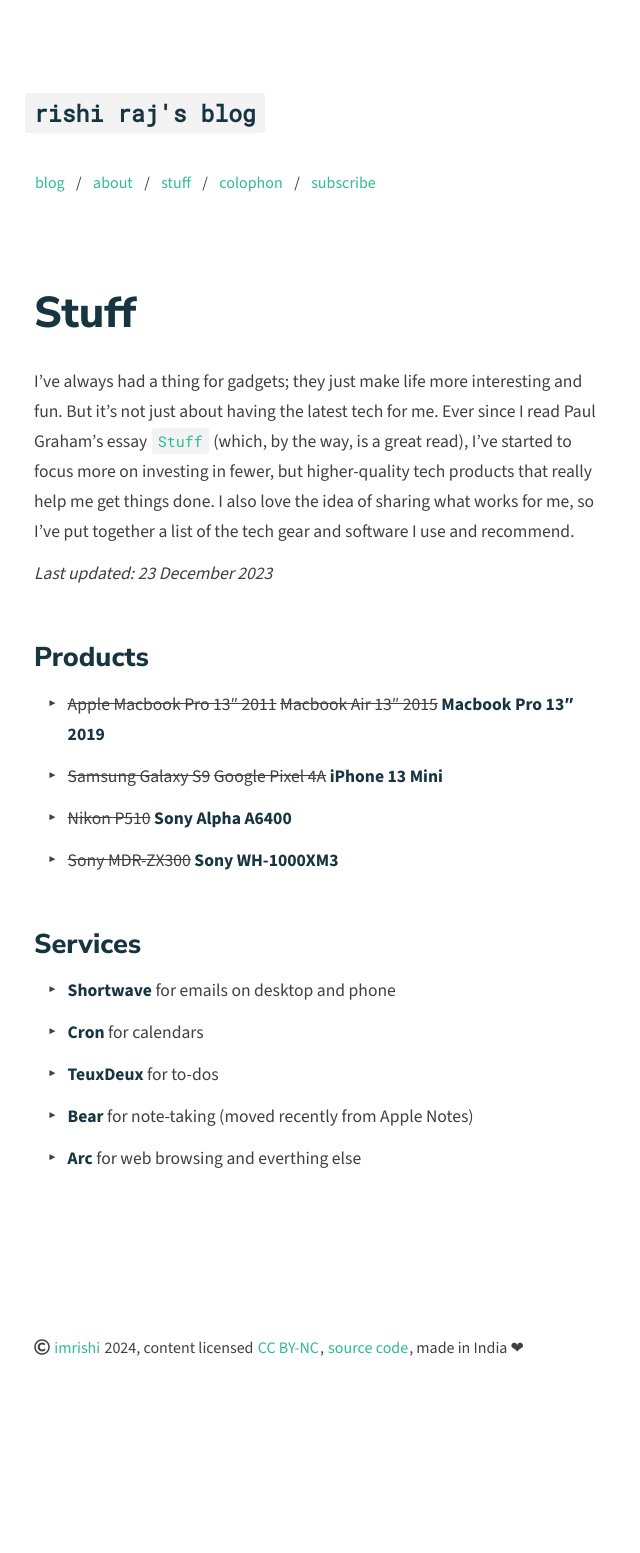
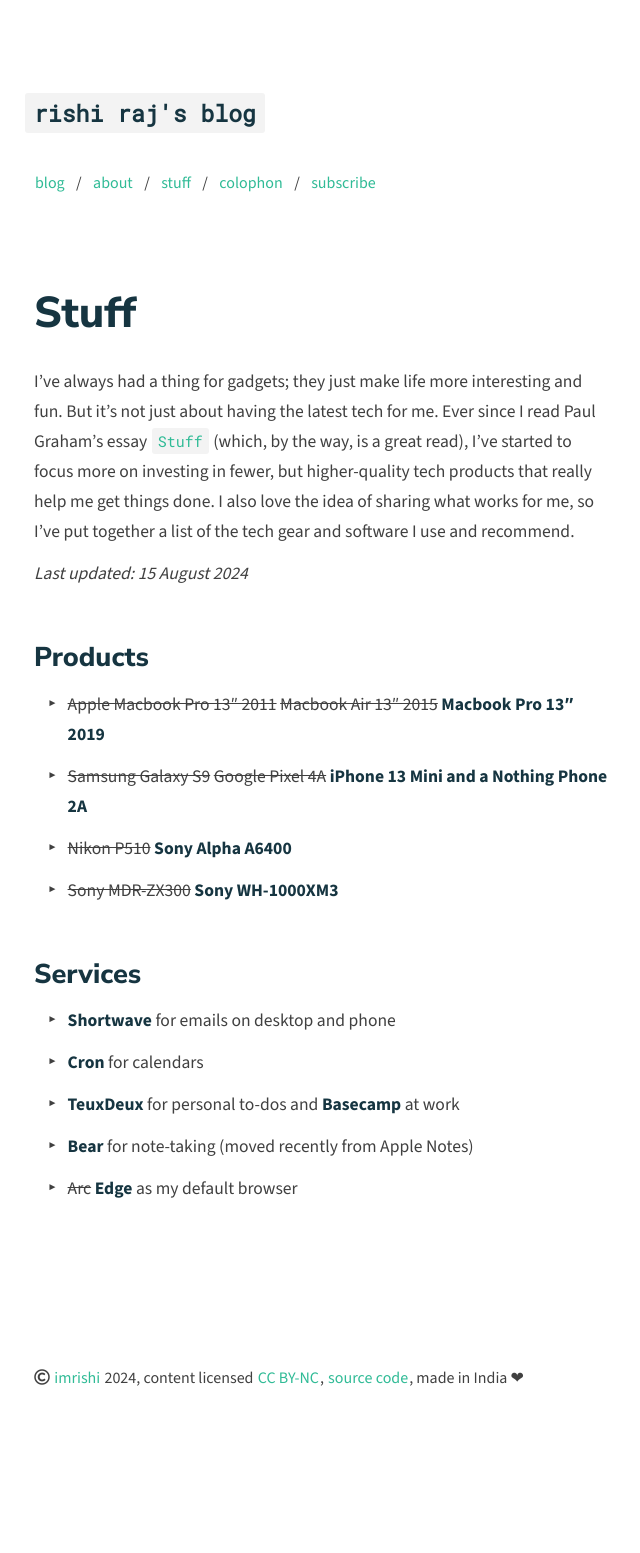
Before and after one commit to talkxo/rishiraj-blog-machine, a Jekyll site: the page built from _pages/stuff.md, in a window 1280 px wide. Shown: the whole page, without its empty margins (318-958 px from the left). Built offline with Jekyll 4.4.1, drawn with Linux system fonts in a browser that asks for light colours; nearby versions of some CDN libraries; before the commit the page ends 1523 px from its top, so only the background shows below that.

Commit message:
Update stuff.md

```diff
--- a/_pages/stuff.md
+++ b/_pages/stuff.md
@@ -6,12 +6,12 @@
 
 I've always had a thing for gadgets; they just make life more interesting and fun. But it's not just about having the latest tech for me. Ever since I read Paul Graham's essay [`Stuff`](http://www.paulgraham.com/stuff.html) (which, by the way, is a great read), I've started to focus more on investing in fewer, but higher-quality tech products that really help me get things done. I also love the idea of sharing what works for me, so I've put together a list of the tech gear and software I use and recommend.
 
-_Last updated: 23 December 2023_
+_Last updated: 15 August 2024_
 
 ## Products
 
 -   ~~Apple Macbook Pro 13″ 2011~~ ~~Macbook Air 13″ 2015~~ **Macbook Pro 13″ 2019**
--   ~~Samsung Galaxy S9~~ ~~Google Pixel 4A~~ **iPhone 13 Mini**
+-   ~~Samsung Galaxy S9~~ ~~Google Pixel 4A~~ **iPhone 13 Mini and a Nothing Phone 2A**
 -   ~~Nikon P510~~ **Sony Alpha A6400**
 -   ~~Sony MDR-ZX300~~ **Sony WH-1000XM3**
 
@@ -19,6 +19,6 @@
 
 - **Shortwave** for emails on desktop and phone
 - **Cron** for calendars
-- **TeuxDeux** for to-dos
+- **TeuxDeux** for personal to-dos and **Basecamp** at work
 - **Bear** for note-taking (moved recently from Apple Notes)
-- **Arc** for web browsing and everthing else
+- ~~Arc~~ **Edge** as my default browser
```
